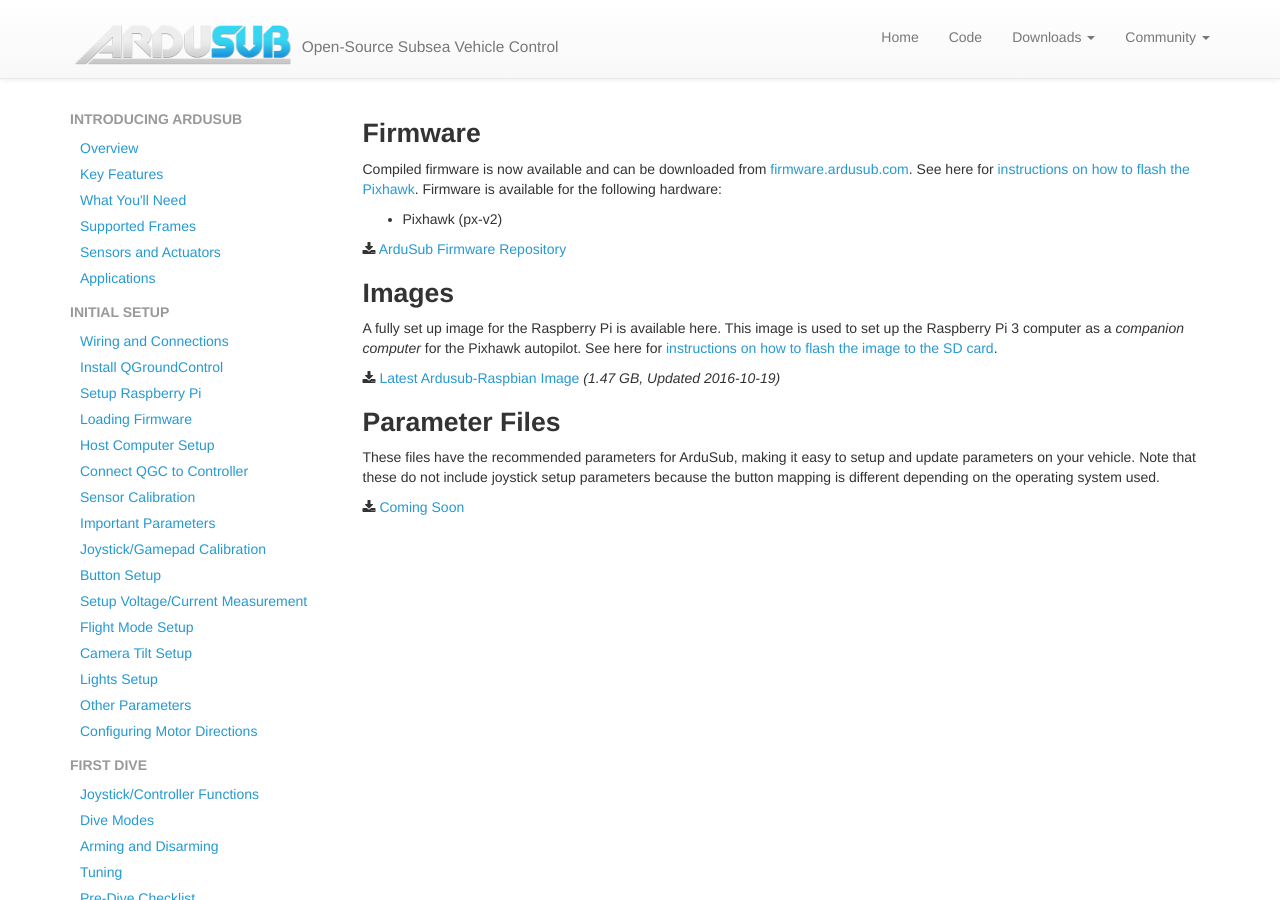
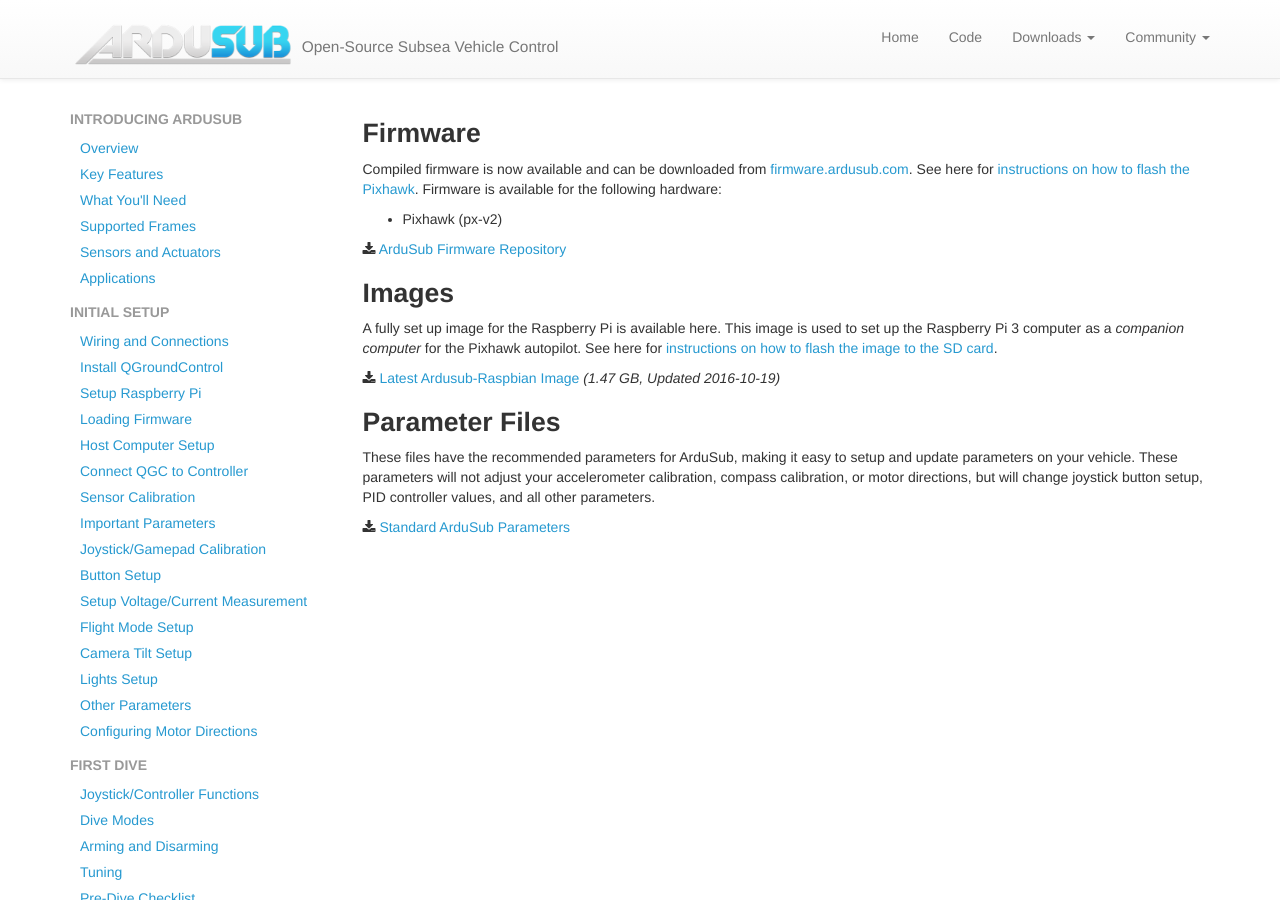
Before and after one commit to bluerobotics/retired-ardusub-docs, a Jekyll site: the page built from pages/firmware.md, in a window 1280 px wide and 900 px high. Built offline with Jekyll 4.4.1, drawn with Linux system fonts in a browser that asks for light colours; nearby versions of some CDN libraries; some web fonts are replaced; comment, search, counter and statistics services are not loaded.

Commit message:
Add link to parameter file.

```diff
--- a/pages/firmware.md
+++ b/pages/firmware.md
@@ -24,6 +24,6 @@ A fully set up image for the Raspberry Pi is available here. This image is used
 
 # Parameter Files
 
-These files have the recommended parameters for ArduSub, making it easy to setup and update parameters on your vehicle. Note that these do not include joystick setup parameters because the button mapping is different depending on the operating system used.
+These files have the recommended parameters for ArduSub, making it easy to setup and update parameters on your vehicle. These parameters will not adjust your accelerometer calibration, compass calibration, or motor directions, but will change joystick button setup, PID controller values, and all other parameters.
 
-<i class="fa fa-download" aria-hidden="true"></i> [Coming Soon]()
+<i class="fa fa-download" aria-hidden="true"></i> [Standard ArduSub Parameters](http://firmware.ardusub.com/parameters/latest/bluerov2.params)
```
